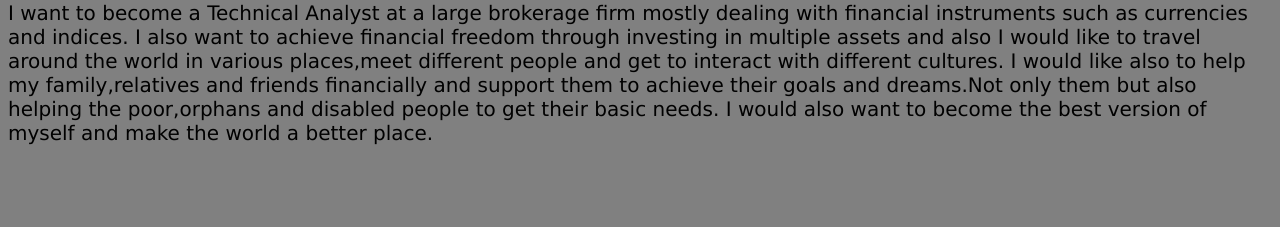
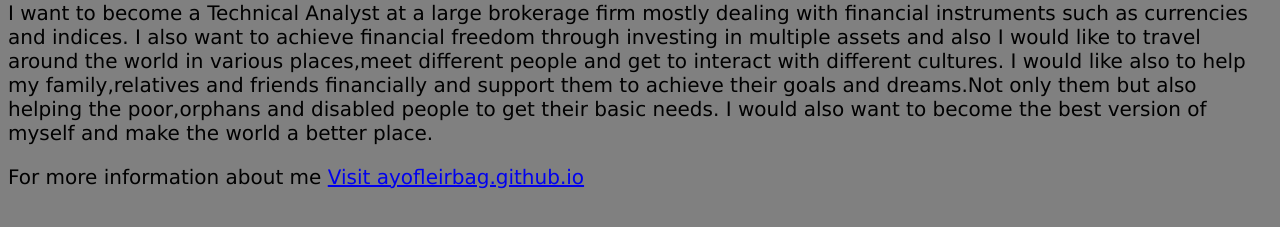
Before and after one commit to ayofleirbag/ayofleirbag.github.io, a plain HTML site: page index.html in a window 1280 px wide. Shown: the part 279-506 px from the top of the page. Drawn offline with Linux system fonts and the light colour scheme.

Commit message:
Update index.html

```diff
--- a/index.html
+++ b/index.html
@@ -38,5 +38,11 @@ I also want to achieve financial freedom through investing in multiple assets  a
 I would like also to help my family,relatives and friends financially and support them to achieve their goals and dreams.Not only them but also helping the poor,orphans and disabled people to get their basic needs.
 I would also want to become the best version of myself and make the world a better place.
 </p>
+
+<p>
+For more information about me
+<a href="https://ayofleirbag.github.io/">Visit ayofleirbag.github.io</a>
+</p>
+
 </body>
 </html>
```
